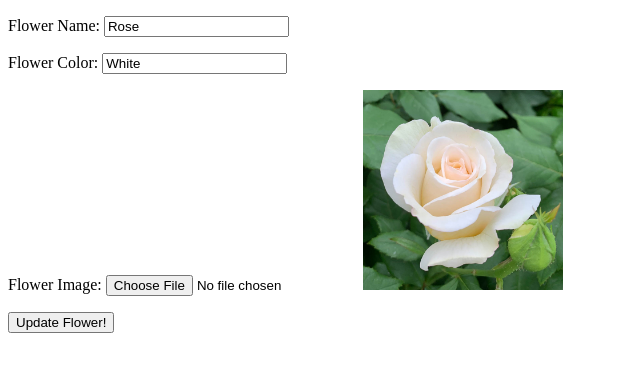
After one commit to AmeAya/JustCode10-Django, a Django app: page /blog/flower_update/1 in a window 1280 px wide. The commit adds this page. Shown: the top 372 px of the page, without its empty margins (0-640 px from the left). Run offline with Django 4.2, Linux system fonts and the light colour scheme; data comes from the database, SQL or seed files in the repository; both versions use the stored data as it was after the commit.

Commit message:
update view

```diff
--- a/blogapp/urls.py
+++ b/blogapp/urls.py
@@ -12,4 +12,5 @@ urlpatterns = [
     path('flowers', FlowersView, name='flowers_url'),
     path('flower/<int:flower_id>', FlowersDetailView, name='flowers_detail_url'),
     path('create_flower', FlowerCreateView, name='flower_create_url'),
+    path('flower_update/<int:flower_id>', FlowerUpdateView, name='flower_update_url'),
 ]
--- a/blogapp/views.py
+++ b/blogapp/views.py
@@ -68,3 +68,19 @@ def FlowerCreateView(request):
         flower = Flower(name=name, color=color, image=image)
         flower.save()
         return redirect('flowers_url')
+
+
+def FlowerUpdateView(request, flower_id):
+    flower = Flower.objects.get(id=flower_id)
+    if request.method == 'GET':
+        context = {
+            'flower': flower
+        }
+        return render(request=request, template_name='flower_update_template.html', context=context)
+    elif request.method == 'POST':
+        flower.name = request.POST.get('name').capitalize()
+        flower.color = request.POST.get('color').capitalize()
+        if 'image' in request.FILES:
+            flower.image = request.FILES.get('image')
+        flower.save()
+        return redirect('flowers_url')
--- a/templates/flower_detail_template.html
+++ b/templates/flower_detail_template.html
@@ -13,6 +13,9 @@
         {% else %}
             <img src="https://upload.wikimedia.org/wikipedia/commons/thumb/a/ac/No_image_available.svg/1024px-No_image_available.svg.png" height="600">
         {% endif %}
+        <p>
+            <a href="{% url 'flower_update_url' flower.id %}">Update Flower Info</a>
+        </p>
     </div>
 </body>
 </html>
--- /dev/null
+++ b/templates/flower_update_template.html
@@ -0,0 +1,31 @@
+<!DOCTYPE html>
+<html lang="en">
+<head>
+    <meta charset="UTF-8">
+    <title>Flower Update</title>
+</head>
+<body>
+    <form action="" method="post" enctype="multipart/form-data">
+        {% csrf_token %}
+        <p>
+            <label for="name">Flower Name:</label>
+            <input type="text" id="name" name="name" value="{{ flower.name }}">
+        </p>
+
+        <p>
+            <label for="color">Flower Color:</label>
+            <input type="text" id="color" name="color" value="{{ flower.color }}">
+        </p>
+
+        <p>
+            <label for="image">Flower Image:</label>
+            <input type="file" id="image" name="image">
+            {% if flower.image %}
+                <img src="{{ flower.image.url }}" width="200px">
+            {% endif %}
+        </p>
+
+        <input type="submit" value="Update Flower!">
+    </form>
+</body>
+</html>
```
Also changed, not shown: db.sqlite3, media/flowers/rose.jpg (added).
